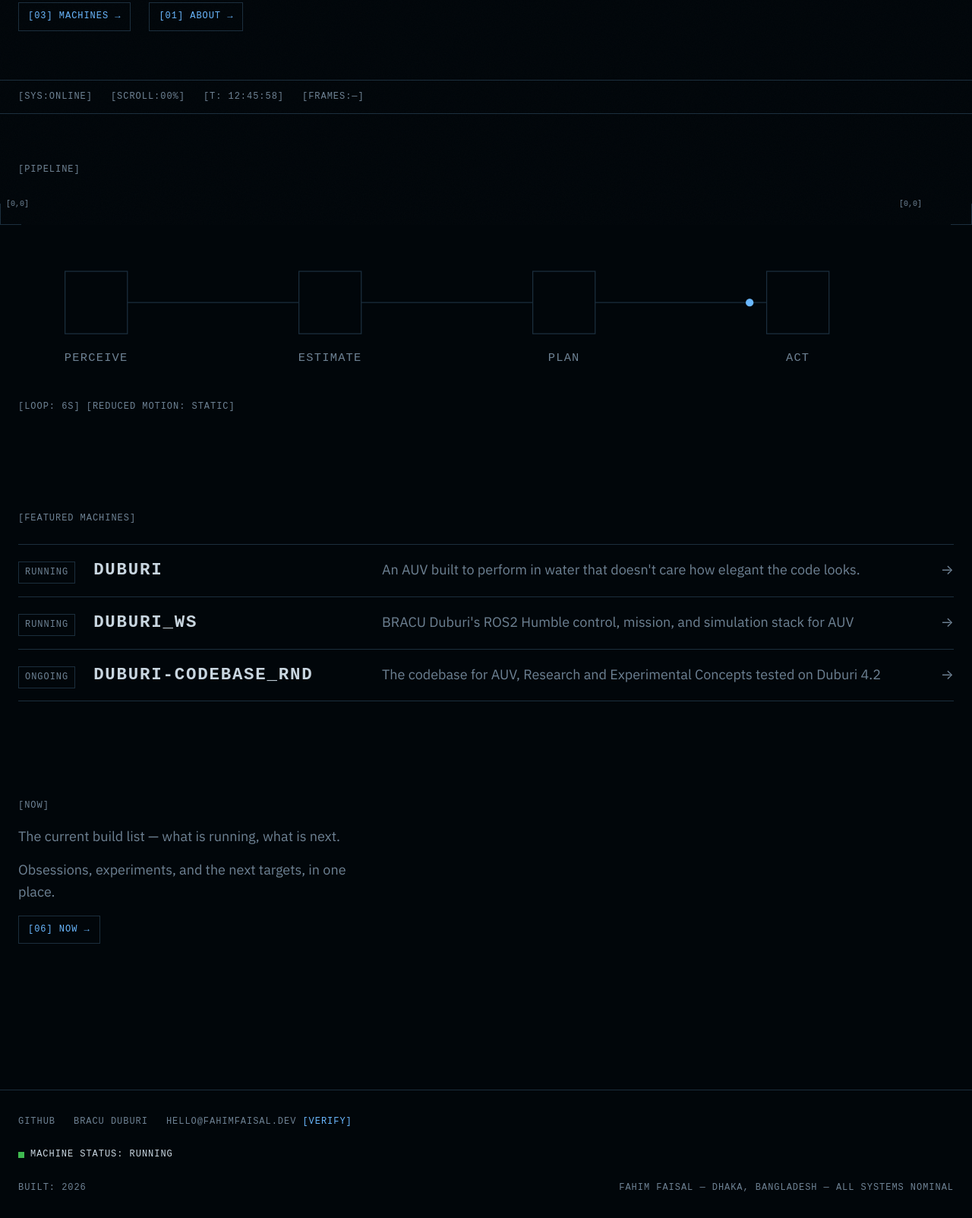
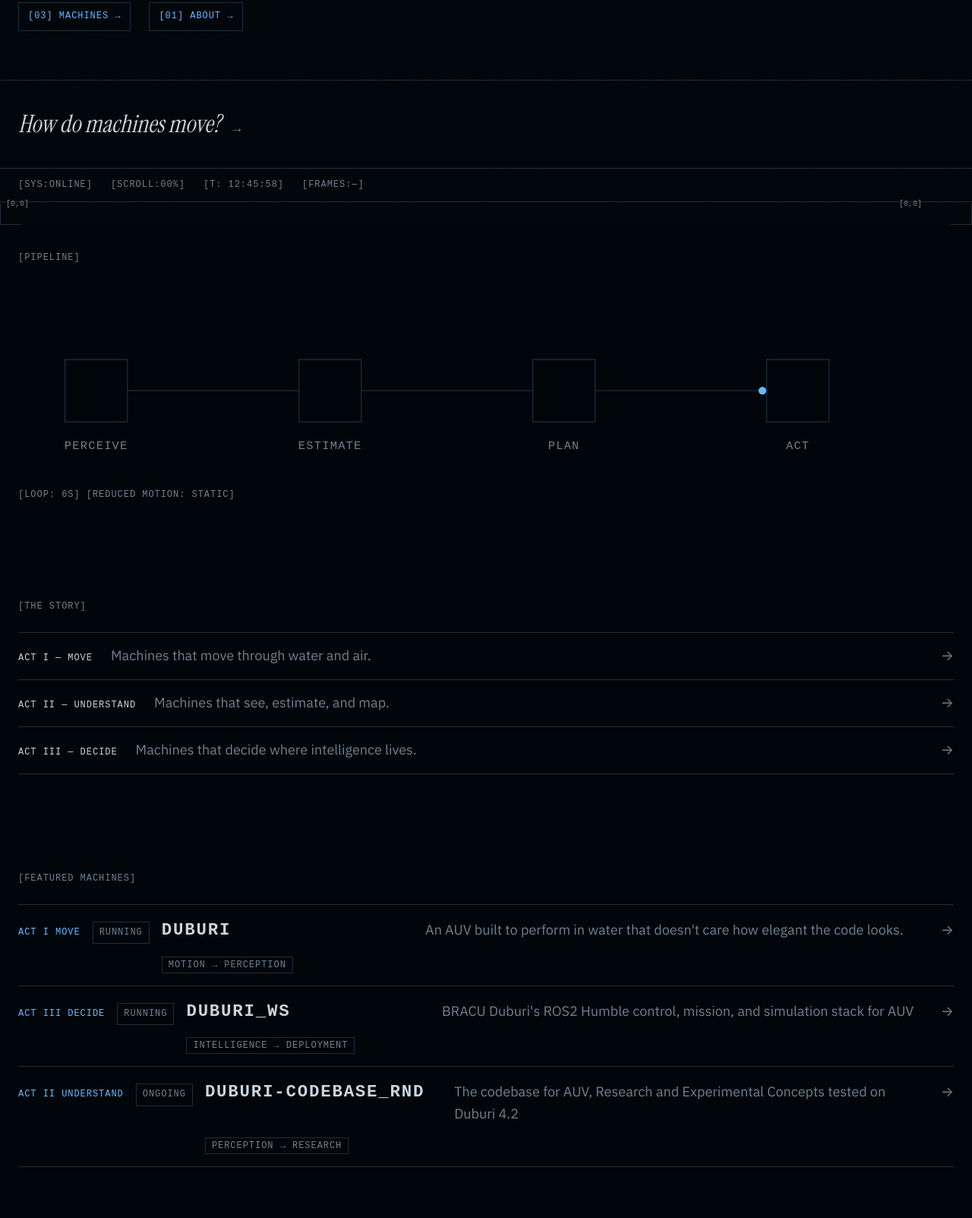
Before and after one commit to fh1m/fh1m.github.io, an Astro site: page / in a window 1280 px wide. Shown: the part 504-2107 px from the top of the page at 76% size. Built offline with nearby package versions, Linux system fonts and the light colour scheme; Astro itself is replaced by a stand-in of ours; some packages are replaced by stand-ins of ours; a web font is replaced by a local one.

Commit message:
feat: home as story opener

```diff
--- a/src/pages/index.astro
+++ b/src/pages/index.astro
@@ -15,6 +15,32 @@ const locParts = PROFILE.location.split(',').map((s) => s.trim().toUpperCase());
 const locCity = locParts[0] ?? 'DHAKA';
 const locCountry = locParts[1]?.startsWith('BANGLADESH') ? 'BD' : (locParts[1] ?? 'BD');
 
+// Story axes — act labels, roman numerals, and per-machine thread hints.
+const ACT_LABEL: Record<string, string> = {
+  move: 'MOVE',
+  understand: 'UNDERSTAND',
+  decide: 'DECIDE',
+  next: 'NEXT',
+};
+const ACT_ROMAN: Record<string, string> = {
+  move: 'I',
+  understand: 'II',
+  decide: 'III',
+  next: 'IV',
+};
+const THREAD_MAP: Record<string, string> = {
+  duburi: 'motion → perception',
+  duburi_ws: 'intelligence → deployment',
+  'duburi-codebase_rnd': 'perception → research',
+};
+
+// ACT teaser rows — one per act, links into /about (the story).
+const ACTS = [
+  { roman: 'I', label: 'MOVE', line: 'Machines that move through water and air.' },
+  { roman: 'II', label: 'UNDERSTAND', line: 'Machines that see, estimate, and map.' },
+  { roman: 'III', label: 'DECIDE', line: 'Machines that decide where intelligence lives.' },
+];
+
 // Featured machines band — pinned slugs, order preserved.
 const FEATURED_SLUGS = ['duburi', 'duburi_ws', 'duburi-codebase_rnd'] as const;
 const allMachines = await getCollection('machines');
@@ -30,7 +56,7 @@ const featured = FEATURED_SLUGS.map((slug) =>
       [SYS: ONLINE] [LOC: {locCity} {locCountry}] [BLDG: {buildYear}]
     </p>
     <h1 class="display hero-title">
-      MACHINES THAT HAVE TO WORK WHEN NOBODY IS WATCHING.
+      Machines that have to work when nobody is watching.
     </h1>
     <p class="hero-sub">
       I build machines that perceive the world and act inside it. Most of my work
@@ -40,6 +66,13 @@ const featured = FEATURED_SLUGS.map((slug) =>
       <a class="cta" href="/machines">[03] MACHINES →</a>
       <a class="cta" href="/about">[01] ABOUT →</a>
     </div>
+  </section>
+
+  <section class="question-node" data-reveal>
+    <a class="question-link" href="/about">
+      <span class="question-text">How do machines move?</span>
+      <span class="question-arrow" aria-hidden="true">→</span>
+    </a>
   </section>
 
   <section class="status-strip" aria-label="System telemetry">
@@ -54,25 +87,45 @@ const featured = FEATURED_SLUGS.map((slug) =>
     <Pipeline />
   </section>
 
-  <section class="featured" data-reveal>
-    <p class="mono-label section-label">[FEATURED MACHINES]</p>
-    <div class="machine-rows">
-      {featured.map((m) => (
-        <a class="machine-row" href={`/machines/${m.id}`}>
-          <span class="machine-chip mono-label">{m.data.status}</span>
-          <span class="machine-name">{m.data.name}</span>
-          <span class="machine-summary">{m.data.summary}</span>
-          <span class="machine-arrow" aria-hidden="true">→</span>
+  <section class="act-teaser" data-reveal>
+    <p class="mono-label section-label">[THE STORY]</p>
+    <div class="act-rows">
+      {ACTS.map((a) => (
+        <a class="act-row" href="/about">
+          <span class="act-row-label mono-label">ACT {a.roman} — {a.label}</span>
+          <span class="act-row-line">{a.line}</span>
+          <span class="act-row-arrow" aria-hidden="true">→</span>
         </a>
       ))}
     </div>
   </section>
 
+  <section class="featured" data-reveal>
+    <p class="mono-label section-label">[FEATURED MACHINES]</p>
+    <div class="machine-rows">
+      {featured.map((m) => {
+        const act = m.data.act ?? 'next';
+        const thread = THREAD_MAP[m.id];
+        return (
+          <a class="machine-row" href={`/machines/${m.id}`}>
+            <span class="act-chip mono-label">ACT {ACT_ROMAN[act]} {ACT_LABEL[act]}</span>
+            <span class="machine-chip mono-label">{m.data.status}</span>
+            <span class="machine-name">{m.data.name}</span>
+            <span class="machine-summary">{m.data.summary}</span>
+            <span class="machine-arrow" aria-hidden="true">→</span>
+            {thread && (
+              <span class="machine-thread mono-label">{thread}</span>
+            )}
+          </a>
+        );
+      })}
+    </div>
+  </section>
+
   <section class="now-teaser" data-reveal>
-    <p class="mono-label section-label">[NOW]</p>
-    <p class="now-line">The current build list — what is running, what is next.</p>
-    <p class="now-line">Obsessions, experiments, and the next targets, in one place.</p>
-    <a class="cta" href="/now">[06] NOW →</a>
+    <p class="mono-label section-label">[ACT IV: NEXT]</p>
+    <p class="now-line">The next act is open — the machine is still being built.</p>
+    <a class="cta" href="/now">[NEXT:] the next act is open →</a>
   </section>
 
   <script is:inline>
@@ -91,8 +144,9 @@ const featured = FEATURED_SLUGS.map((slug) =>
   </script>
 
   <style>
-    /* F3 FLAG: 4 raw var(--signal) refs (hero CTA base+hover = 1 pattern,
-       machine-arrow hover = 1) — verify <=3 visible applications per viewport. */
+    /* F3 FLAG: 7 raw var(--signal) refs (hero CTA base+hover = 1 pattern,
+       act chips = 1 pattern, machine-arrow hover = 1 pattern,
+       question hover = 1 conditional pattern) — ≤3 simultaneous per viewport. */
     .hero {
       max-width: var(--container-max);
       margin: 0 auto;
@@ -134,6 +188,46 @@ const featured = FEATURED_SLUGS.map((slug) =>
       border-color: var(--signal);
     }
 
+    /* ── Question node — story entry pull line ───── */
+    .question-node {
+      max-width: var(--container-max);
+      margin: 0 auto;
+      padding: var(--space-8) var(--space-6);
+      border-top: 1px solid var(--line);
+    }
+
+    .question-link {
+      display: flex;
+      align-items: baseline;
+      gap: var(--space-4);
+      max-width: var(--max-width-editorial);
+    }
+
+    .question-text {
+      font-family: var(--font-serif), serif;
+      font-style: italic;
+      font-size: var(--text-h2);
+      color: var(--ink);
+      max-width: 48ch;
+    }
+
+    .question-arrow {
+      font-family: var(--font-mono), ui-monospace, monospace;
+      color: var(--ink-muted);
+      transition:
+        color var(--dur-fast) var(--ease-out),
+        transform var(--dur-fast) var(--ease-out);
+    }
+
+    .question-link:hover .question-text {
+      color: var(--signal);
+    }
+
+    .question-link:hover .question-arrow {
+      color: var(--signal);
+      transform: translateX(2px);
+    }
+
     .status-strip {
       max-width: var(--container-max);
       margin: 0 auto;
@@ -157,6 +251,47 @@ const featured = FEATURED_SLUGS.map((slug) =>
       color: var(--ink-muted);
     }
 
+    /* ── Act teaser strip ────────────────────────── */
+    .act-teaser {
+      max-width: var(--container-max);
+      margin: 0 auto;
+      padding: var(--space-16) var(--space-6);
+      display: grid;
+      gap: var(--space-6);
+    }
+
+    .act-rows {
+      border-top: 1px solid var(--line);
+    }
+
+    .act-row {
+      display: grid;
+      grid-template-columns: auto 1fr auto;
+      align-items: baseline;
+      gap: var(--space-6);
+      padding: var(--space-4) 0;
+      border-bottom: 1px solid var(--line);
+    }
+
+    .act-row-label {
+      color: var(--ink);
+      white-space: nowrap;
+    }
+
+    .act-row-line {
+      color: var(--ink-muted);
+    }
+
+    .act-row-arrow {
+      color: var(--ink-muted);
+      transition: transform var(--dur-fast) var(--ease-out);
+    }
+
+    .act-row:hover .act-row-arrow {
+      transform: translateX(2px);
+    }
+
+    /* ── Featured machines ───────────────────────── */
     .featured {
       max-width: var(--container-max);
       margin: 0 auto;
@@ -171,11 +306,16 @@ const featured = FEATURED_SLUGS.map((slug) =>
 
     .machine-row {
       display: grid;
-      grid-template-columns: auto 1fr 2fr auto;
+      grid-template-columns: auto auto 1fr 2fr auto;
       align-items: baseline;
-      gap: var(--space-6);
+      gap: var(--space-4);
       padding: var(--space-4) 0;
       border-bottom: 1px solid var(--line);
+    }
+
+    .act-chip {
+      color: var(--signal);
+      white-space: nowrap;
     }
 
     .machine-chip {
@@ -201,10 +341,20 @@ const featured = FEATURED_SLUGS.map((slug) =>
       color: var(--ink-muted);
     }
 
+    .machine-thread {
+      grid-column: 3 / -1;
+      color: var(--ink-muted);
+      border: 1px solid var(--line);
+      padding: var(--space-1) var(--space-2);
+      width: fit-content;
+      line-height: 1;
+    }
+
     .machine-row:hover .machine-arrow {
       color: var(--signal);
     }
 
+    /* ── NOW / Act IV teaser ─────────────────────── */
     .now-teaser {
       max-width: var(--container-max);
       margin: 0 auto;
@@ -220,11 +370,16 @@ const featured = FEATURED_SLUGS.map((slug) =>
 
     @media (max-width: 720px) {
       .machine-row {
-        grid-template-columns: auto 1fr auto;
+        grid-template-columns: auto auto 1fr auto;
       }
 
-      .machine-summary {
+      .machine-summary,
+      .machine-thread {
         grid-column: 1 / -1;
+      }
+
+      .act-row {
+        grid-template-columns: auto 1fr auto;
       }
     }
   </style>
```
